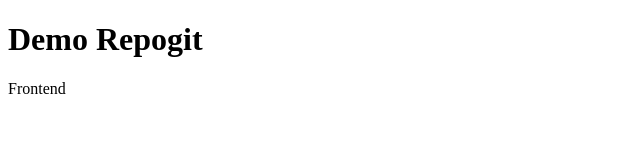
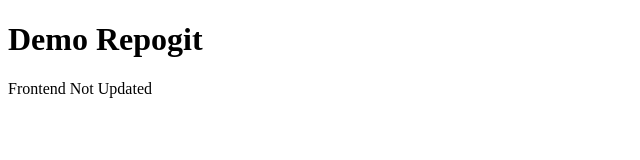
Before and after one commit to abdullahnart/demo-repo, a plain HTML site: page index.html in a window 1280 px wide. Shown: the whole page, without its empty margins (0-640 px from the left). Drawn offline with Linux system fonts and the light colour scheme.

Commit message:
Not Updated

```diff
--- a/index.html
+++ b/index.html
@@ -7,6 +7,6 @@
 </head>
 <body>
     <h1>Demo Repogit </h1>
-    <p>Frontend</p>
+    <p>Frontend Not Updated</p>
 </body>
 </html>
```
